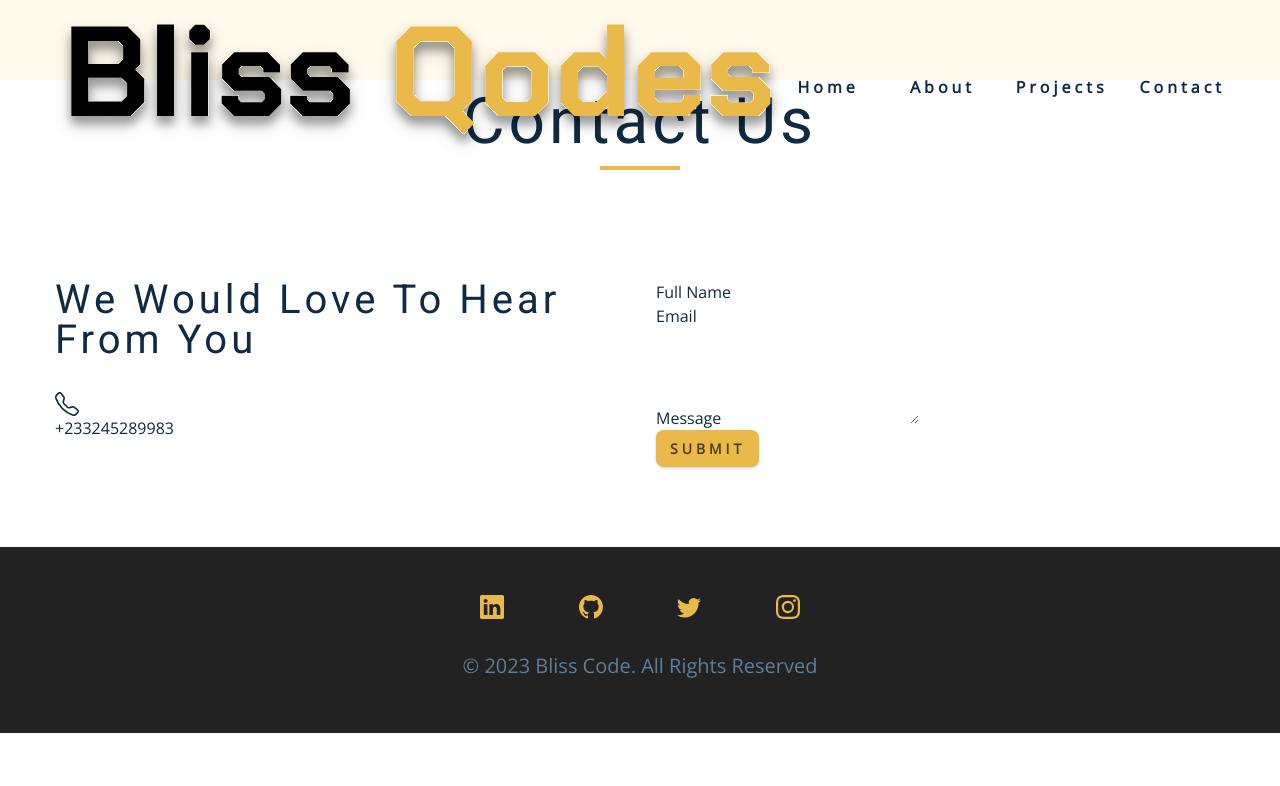
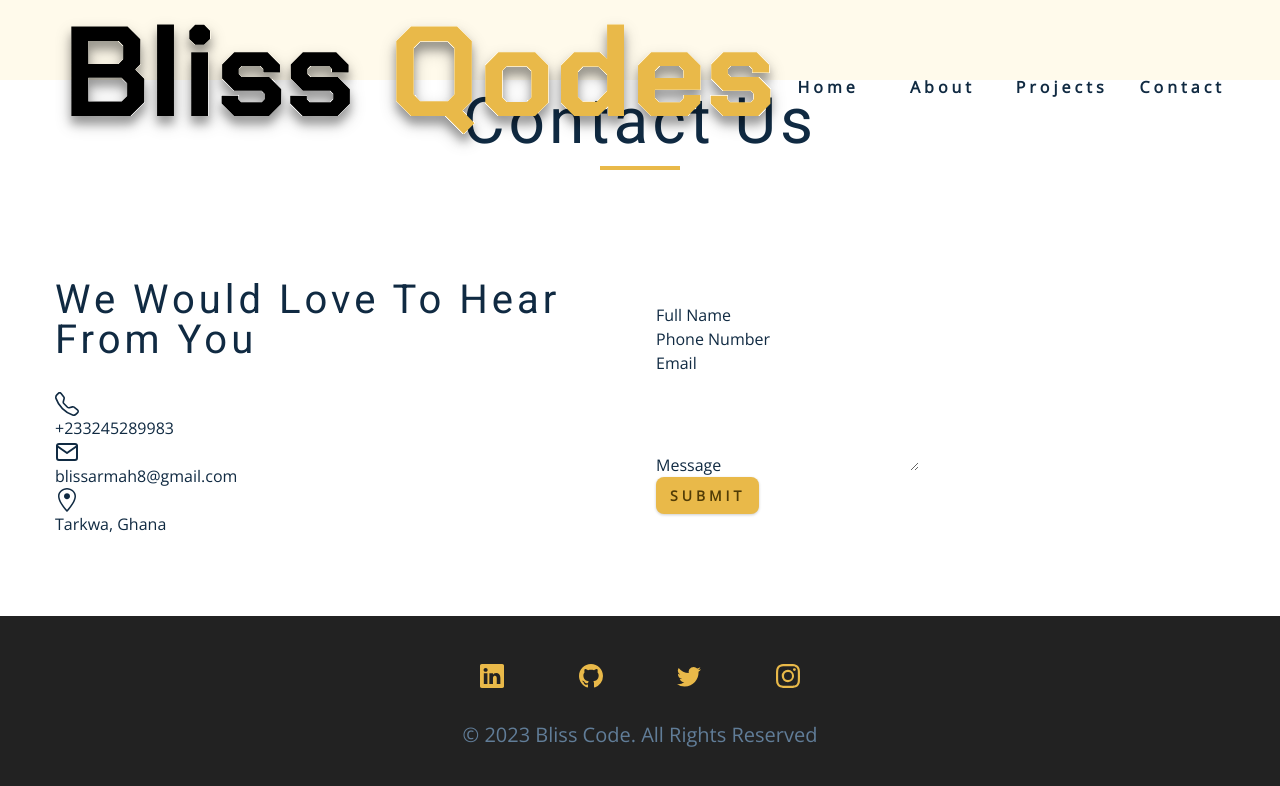
Before and after one commit to bliss-armah/My-Portfolio, a React (Vite) app: page /contact in a window 1280 px wide. Shown: the top 786 px of the page. Built offline with nearby package versions, Linux system fonts and the light colour scheme.

Commit message:
additional chaneges

```diff
--- /dev/null
+++ b/src/Schema/Form.tsx
@@ -0,0 +1,27 @@
+import * as Yup from "yup";
+import { ObjectSchema } from "yup";
+
+export interface FormData {
+  fullname: string;
+  number: string;
+  email: string;
+  message: string;
+}
+
+export const validationSchema: ObjectSchema<FormData> = Yup.object().shape({
+  fullname: Yup.string()
+    .min(10, "fullname must be at least 10 characters")
+    .max(30, "fullname must be 30 characters or less")
+    .required("Full Name is required"),
+  number: Yup.string()
+    .min(10, "number must be at least 10 characters")
+    .required("number is required"),
+  email: Yup.string()
+    .email("Email is invalid")
+    .matches(
+      /^(([^<>()[\]\\.,;:\s@"]+(\.[^<>()[\]\\.,;:\s@"]+)*)|(".+"))@((\[[0-9]{1,3}\.[0-9]{1,3}\.[0-9]{1,3}\.[0-9]{1,3}\])|(([a-zA-Z\-0-9]+\.)+[a-zA-Z]{2,}))$/,
+      "Invalid email address"
+    )
+    .required("Email is required"),
+  message: Yup.string().required("Message is required"),
+});
--- a/src/pages/ContactPage.tsx
+++ b/src/pages/ContactPage.tsx
@@ -1,68 +1,90 @@
-import { useState } from "react";
+import React, { useState } from "react";
+import * as Yup from "yup";
 import Header from "../components/Header";
-import { BsTelephone } from "react-icons/bs";
-import { FiMail } from "react-icons/fi";
-import { GoLocation } from "react-icons/go";
+import { contactForm } from "../utils/data";
+import axios from "axios";
+import { FormData, validationSchema } from "../Schema/Form";
 
-interface FormData {
-  fullname: string;
-  email: string;
-  message: string;
-}
-
-const ContactPage = () => {
-  const [formData, setFormData] = useState<FormData>({
+const ContactPage: React.FC = () => {
+  const initialValues: FormData = {
     fullname: "",
+    number: "",
     email: "",
     message: "",
-  });
+  };
 
-  const handleChange = (
-    e: ChangeEvent<HTMLInputElement | HTMLTextAreaElement>
+  const [formData, setFormData] = useState<FormData>(initialValues);
+  const [formErrors, setFormErrors] = useState<FormData>(initialValues);
+
+  const handleInputChange = (
+    e: React.ChangeEvent<HTMLInputElement | HTMLTextAreaElement>
   ) => {
+    const { name, value } = e.target;
     setFormData((prevFormData) => ({
       ...prevFormData,
-      [e.target.name]: e.target.value,
+      [name]: value,
     }));
+    validateField(name, value);
   };
 
-  const handleSubmit = (e: FormEvent) => {
+  const validateField = (fieldName: string, value: string) => {
+    (Yup.reach(validationSchema, fieldName) as Yup.StringSchema<string>)
+      .validate(value)
+      .then(() => {
+        setFormErrors((prevErrors) => ({
+          ...prevErrors,
+          [fieldName]: "",
+        }));
+      })
+      .catch((err: Yup.ValidationError) => {
+        setFormErrors((prevErrors) => ({
+          ...prevErrors,
+          [fieldName]: err.message,
+        }));
+      });
+  };
+
+  const handleSubmit = async (e: React.FormEvent) => {
     e.preventDefault();
-    // You can perform any necessary actions with the form data here
-    console.log(formData);
-    // Reset the form fields
-    setFormData({
-      fullname: "",
-      email: "",
-      message: "",
-    });
+
+    try {
+      await axios.post("https://mail-service-pbac.onrender.com/send", formData)
+    } catch (error) {
+      console.error(error);
+    }
   };
 
   return (
     <div>
       <Header name="contact us" classy="contact-hero" />
-      <section className="section about ">
-        <div className="section-center about-center ">
+      <section className="section about">
+        <div className="section-center about-center">
           <article>
             <div className="section-title about-title">
               <h2 className="font-semibold">
                 we would love to hear{" "}
-                <span className="text-[#e9b949]">from you</span>{" "}
+                <span className="text-[#e9b949]">from you</span>
               </h2>
             </div>
-              <div className=" w-[290px] flex justify-between items-center ">
-                <div className="social-icon bg-[#f7d06e] w-[55px] h-[55px] rounded-full flex items-center justify-center">
-                  <BsTelephone />
+            <div className="w-1/2">
+              {contactForm.map((item) => (
+                <div
+                  className="w-[370px] flex justify-between items-center mb-5 -ml-4"
+                  key={item.text}
+                >
+                  <div className="social-icon bg-[#f7d06e] w-[55px] h-[55px] rounded-full flex items-center justify-center">
+                    {item.icon}
+                  </div>
+                  <div className="text-right text-[1.5rem] text-[#617d98]">
+                    {item.text}
+                  </div>
                 </div>
-                <div className=" text-center text-[1.5rem] text-[#617d98]">
-                  +233245289983
-                </div>
-              </div>
+              ))}
+            </div>
           </article>
           <article className="about-info ml-8">
-            <div className="w-3/4 p-2 ">
-              {/* Form on the right */}
-              <form onSubmit={handleSubmit} className="space-y-4">
+            <div className="w-3/4 p-2">
+              <form className="space-y-4" onSubmit={handleSubmit}>
                 <div>
                   <label htmlFor="fullname" className="block mb-1">
                     Full Name
@@ -72,9 +94,40 @@ const ContactPage = () => {
                     id="fullname"
                     name="fullname"
                     value={formData.fullname}
-                    onChange={handleChange}
-                    className="w-full px-4 py-2 border border-gray-300 rounded-md focus:outline-none focus:ring-2 focus:ring-[#e9b949]"
+                    onChange={handleInputChange}
+                    className={`w-full px-4 py-2 border rounded-md focus:outline-none  ${
+                      formErrors.fullname
+                        ? "border-red-500"
+                        : "focus:ring-[#e9b949]"
+                    }`}
                   />
+                  {formErrors.fullname && (
+                    <p className="text-red-500 text-sm mt-1">
+                      {formErrors.fullname}
+                    </p>
+                  )}
+                </div>
+                 <div>
+                  <label htmlFor="number" className="block mb-1">
+                   Phone Number
+                  </label>
+                  <input
+                    type="number"
+                    id="number"
+                    name="number"
+                    value={formData.number}
+                    onChange={handleInputChange}
+                    className={`w-full px-4 py-2 border rounded-md focus:outline-none  ${
+                      formErrors.number
+                        ? "border-red-500"
+                        : "focus:ring-[#e9b949]"
+                    }`}
+                  />
+                  {formErrors.number && (
+                    <p className="text-red-500 text-sm mt-1">
+                      {formErrors.number}
+                    </p>
+                  )}
                 </div>
                 <div>
                   <label htmlFor="email" className="block mb-1">
@@ -85,9 +138,18 @@ const ContactPage = () => {
                     id="email"
                     name="email"
                     value={formData.email}
-                    onChange={handleChange}
-                    className="w-full px-4 py-2 border border-gray-300 rounded-md focus:outline-none focus:ring-2 focus:ring-[#e9b949]"
+                    onChange={handleInputChange}
+                    className={`w-full px-4 py-2 border rounded-md focus:outline-none  ${
+                      formErrors.email
+                        ? "border-red-500"
+                        : "focus:ring-[#e9b949]"
+                    }`}
                   />
+                  {formErrors.email && (
+                    <p className="text-red-500 text-sm mt-1">
+                      {formErrors.email}
+                    </p>
+                  )}
                 </div>
                 <div>
                   <label htmlFor="message" className="block mb-1">
@@ -96,14 +158,23 @@ const ContactPage = () => {
                   <textarea
                     id="message"
                     name="message"
+                    rows={4}
                     value={formData.message}
-                    onChange={handleChange}
-                    rows={4}
-                    className="w-full px-4 py-2 border border-gray-300 rounded-md focus:outline-none focus:ring-2 focus:ring-[#e9b949]"
+                    onChange={handleInputChange}
+                    className={`w-full px-4 py-2 border rounded-md focus:outline-none  ${
+                      formErrors.message
+                        ? "border-red-500"
+                        : "focus:ring-[#e9b949]"
+                    }`}
                   />
+                  {formErrors.message && (
+                    <p className="text-red-500 text-sm mt-1">
+                      {formErrors.message}
+                    </p>
+                  )}
                 </div>
                 <div>
-                  <button type="submit" className="btn">
+                  <button type="submit" className="btn" >
                     Submit
                   </button>
                 </div>
--- a/src/utils/data.tsx
+++ b/src/utils/data.tsx
@@ -1,9 +1,17 @@
-import { BsGithub, BsLinkedin, BsTwitter, BsInstagram } from "react-icons/bs";
+import {
+  BsGithub,
+  BsLinkedin,
+  BsTwitter,
+  BsInstagram,
+  BsTelephone,
+} from "react-icons/bs";
 import project1 from "../assets/images/crypto.jpg";
 import project2 from "../assets/images/jobster.jpg";
 import project3 from "../assets/images/invoice.jpg";
 import project4 from "../assets/images/github.jpg";
 import { FaCode, FaSketch, FaAndroid } from "react-icons/fa";
+import { FiMail } from "react-icons/fi";
+import { GoLocation } from "react-icons/go";
 
 export const socialIcons = [
   {
@@ -138,7 +146,7 @@ export const works = [
     title: "Cryptocurrency Market",
     client: "Freelance Work",
     className: "project-1",
-    url: 'https://cryptocurrency-markets.netlify.app/landing',
+    url: "https://cryptocurrency-markets.netlify.app/landing",
     content:
       "Lorem ipsum, dolor sit amet consectetur adipisicing elit. Et nisi ut a est eum tempora dolorum temporibus voluptatibus! Natus, provident.",
     duration: "1 month ago",
@@ -160,10 +168,10 @@ export const works = [
     title: "Invoice",
     client: "Freelance",
     className: "project-3",
-    url:'https://invoice-app-amalitech.netlify.app/',
+    url: "https://invoice-app-amalitech.netlify.app/",
     content:
-    "Lorem ipsum,dolor sit amet consectetur adipisicing elit. Et nisi ut a est eum tempora dolorum temporibus voluptatibus! Natus, provident.",
-  duration: "3 month ago",
+      "Lorem ipsum,dolor sit amet consectetur adipisicing elit. Et nisi ut a est eum tempora dolorum temporibus voluptatibus! Natus, provident.",
+    duration: "3 month ago",
   },
   {
     id: 4,
@@ -171,9 +179,15 @@ export const works = [
     title: "Githup Users",
     client: "Personal Project",
     className: "project-4",
-    url:'https://react-github-users-search-bliss.netlify.app/',
+    url: "https://react-github-users-search-bliss.netlify.app/",
     content:
-    "Lorem ipsum, dolor sit amet consectetur adipisicing elit. Et nisi ut a est eum tempora dolorum temporibus voluptatibus! Natus, provident.",
-  duration: "4 month ago",
+      "Lorem ipsum, dolor sit amet consectetur adipisicing elit. Et nisi ut a est eum tempora dolorum temporibus voluptatibus! Natus, provident.",
+    duration: "4 month ago",
   },
 ];
+
+export const contactForm = [
+  { id: 1, icon: <BsTelephone />, text: "+233245289983" },
+  { id: 2, icon: <FiMail />, text: "blissarmah8@gmail.com"},
+  { id: 3, icon: <GoLocation />, text: "Tarkwa, Ghana" },
+];
```
Also changed, not shown: package.json (+6 -1 lines), src/components/InputField.tsx (added, +34 -0 lines), 1 other file (tests, documents, lock files or other folders).
